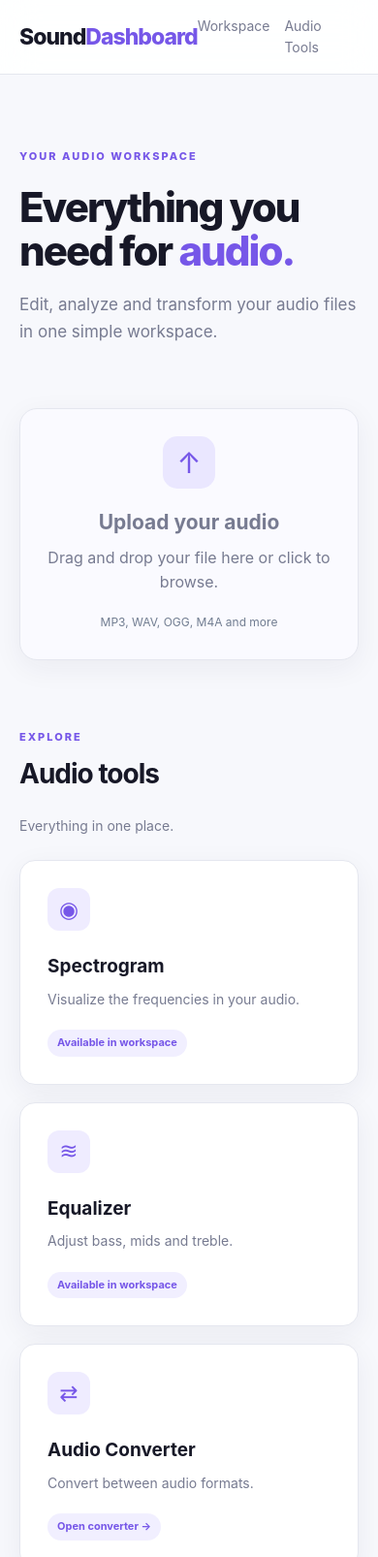
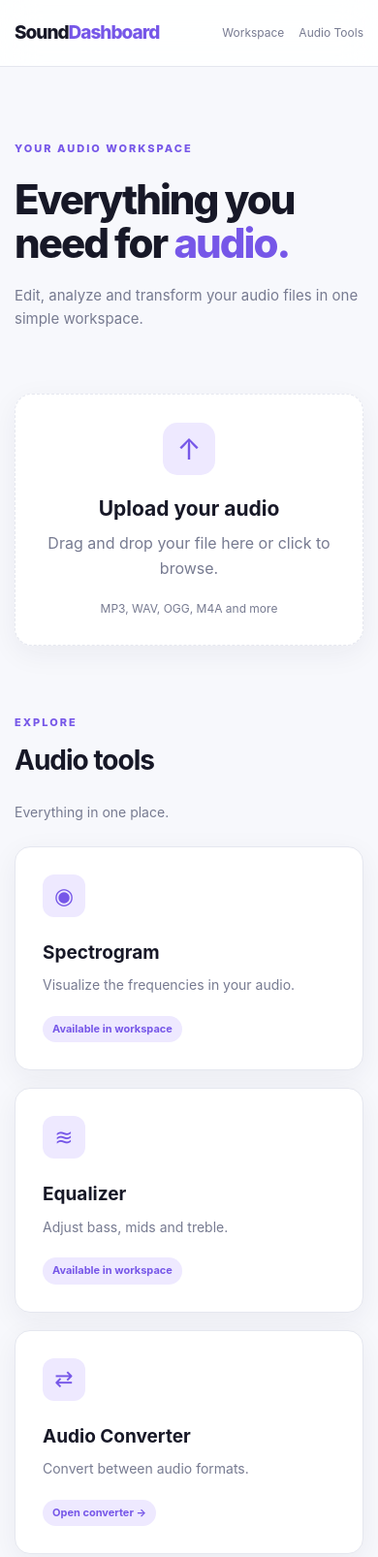
Before and after one commit to marination-eng/sound-dashboard, a plain HTML site: page index.html in a window 390 px wide. Shown: the top 1606 px of the page at 97% size. Drawn offline with Linux system fonts and the light colour scheme.

Commit message:
Refactor and complete styles for sound dashboard

```diff
--- a/css/styles.css
+++ b/css/styles.css
@@ -1,13 +1,16 @@
 
-/* =================================
-   SOUND DASHBOARD - MAIN STYLES
-================================= */
+/* =========================================
+   SOUND DASHBOARD - COMPLETE STYLESHEET
+========================================= */
+
 :root {
     color-scheme: light;
 
     --bg: #f7f8fc;
     --surface: #ffffff;
     --surface-2: #f1f2f8;
+    --surface-hover: #eeeaff;
+
     --border: #e5e7ef;
 
     --text: #171827;
@@ -22,6 +25,8 @@
     --shadow: 0 8px 30px rgba(35, 30, 70, 0.06);
 }
 
+/* RESET */
+
 * {
     margin: 0;
     padding: 0;
@@ -30,10 +35,11 @@
 
 html {
     scroll-behavior: smooth;
+    scroll-padding-top: 100px;
 }
 
 body {
-    background: var(--background);
+    background: var(--bg);
     color: var(--text);
     font-family: Inter, -apple-system, BlinkMacSystemFont,
         "Segoe UI", sans-serif;
@@ -51,6 +57,10 @@ select {
     font: inherit;
 }
 
+button {
+    cursor: pointer;
+}
+
 .container {
     width: min(1100px, calc(100% - 40px));
     margin: 0 auto;
@@ -61,9 +71,10 @@ select {
 .header {
     position: sticky;
     top: 0;
-    z-index: 10;
-    background: rgba(9, 11, 16, 0.88);
+    z-index: 100;
+    background: rgba(255, 255, 255, 0.88);
     backdrop-filter: blur(18px);
+    -webkit-backdrop-filter: blur(18px);
     border-bottom: 1px solid var(--border);
 }
 
@@ -72,12 +83,14 @@ select {
     display: flex;
     align-items: center;
     justify-content: space-between;
+    gap: 20px;
 }
 
 .logo {
     font-size: 23px;
     font-weight: 800;
     letter-spacing: -1px;
+    white-space: nowrap;
 }
 
 .logo span {
@@ -86,17 +99,18 @@ select {
 
 nav {
     display: flex;
+    align-items: center;
     gap: 32px;
 }
 
 nav a {
     color: var(--muted);
     font-size: 14px;
-    transition: color 0.2s;
+    transition: color 0.2s ease;
 }
 
 nav a:hover {
-    color: var(--text);
+    color: var(--accent);
 }
 
 /* HERO */
@@ -107,7 +121,7 @@ nav a:hover {
 }
 
 .eyebrow {
-    color: var(--accent-light);
+    color: var(--accent);
     font-size: 11px;
     font-weight: 800;
     letter-spacing: 2px;
@@ -146,16 +160,17 @@ nav a:hover {
     min-height: 260px;
     padding: 35px;
     background: var(--surface);
-    border: 1px dashed #414a60;
+    border: 1px dashed var(--border);
     border-radius: 18px;
     text-align: center;
     cursor: pointer;
     transition: 0.2s ease;
+    box-shadow: var(--shadow);
 }
 
 .upload-box:hover {
     border-color: var(--accent);
-    background: var(--surface-hover);
+    background: var(--accent-light);
 }
 
 .upload-icon {
@@ -163,8 +178,8 @@ nav a:hover {
     height: 54px;
     display: grid;
     place-items: center;
-    background: rgba(139, 124, 255, 0.15);
-    color: var(--accent-light);
+    background: var(--accent-light);
+    color: var(--accent);
     border-radius: 15px;
     font-size: 30px;
     margin-bottom: 18px;
@@ -172,6 +187,7 @@ nav a:hover {
 
 .upload-box h2 {
     font-size: 21px;
+    color: var(--text);
 }
 
 .upload-box p {
@@ -180,9 +196,14 @@ nav a:hover {
 }
 
 .upload-formats {
-    color: #717d91;
+    color: var(--muted);
     font-size: 12px;
     margin-top: 18px;
+}
+
+.upload-box.dragging {
+    border-color: var(--accent);
+    background: var(--accent-light);
 }
 
 /* SECTION HEADINGS */
@@ -199,6 +220,7 @@ nav a:hover {
     font-size: 28px;
     margin-top: 5px;
     letter-spacing: -1px;
+    color: var(--text);
 }
 
 .section-heading p {
@@ -217,6 +239,7 @@ nav a:hover {
     background: var(--surface);
     border: 1px solid var(--border);
     border-radius: 18px;
+    box-shadow: var(--shadow);
 }
 
 #waveform {
@@ -224,6 +247,8 @@ nav a:hover {
     width: 100%;
     height: 120px;
 }
+
+/* TIMELINE */
 
 .timeline {
     display: flex;
@@ -241,7 +266,10 @@ input[type="range"] {
 
 #timeline {
     flex: 1;
+    min-width: 0;
 }
+
+/* PLAYER CONTROLS */
 
 .player-controls {
     display: flex;
@@ -265,7 +293,7 @@ input[type="range"] {
 
 select {
     padding: 8px 12px;
-    background: var(--background);
+    background: var(--surface-2);
     color: var(--text);
     border: 1px solid var(--border);
     border-radius: 8px;
@@ -280,134 +308,32 @@ select {
     border: none;
     cursor: pointer;
     font-weight: 700;
-    transition: 0.2s;
+    transition: 0.2s ease;
 }
 
 .primary-button {
     background: var(--accent);
-    color: white;
+    color: #ffffff;
 }
 
 .primary-button:hover {
-    background: #7565ec;
+    background: var(--accent-hover);
 }
 
 .secondary-button {
-    background: var(--surface-hover);
+    background: var(--surface-2);
     color: var(--text);
     border: 1px solid var(--border);
 }
 
 .secondary-button:hover {
     border-color: var(--accent);
+    background: var(--accent-light);
 }
 
-/* AUDIO TOOLS */
-
-.tools-section {
-    padding-bottom: 100px;
-}
-
-.tools-grid {
-    display: grid;
-    grid-template-columns: repeat(2, minmax(0, 1fr));
-    gap: 18px;
-}
-
-.tool-card {
-    padding: 28px;
-    background: var(--surface);
-    border: 1px solid var(--border);
-    border-radius: 16px;
-    transition: 0.2s ease;
-}
-
-.tool-card:hover {
-    transform: translateY(-3px);
-    border-color: #5b518e;
-    background: var(--surface-hover);
-}
-
-.tool-icon {
-    width: 44px;
-    height: 44px;
-    display: grid;
-    place-items: center;
-    background: rgba(139, 124, 255, 0.14);
-    color: var(--accent-light);
-    border-radius: 12px;
-    font-size: 23px;
-    margin-bottom: 22px;
-}
-
-.tool-card h3 {
-    font-size: 19px;
-    margin-bottom: 7px;
-}
-
-.tool-card p {
-    color: var(--muted);
-    font-size: 14px;
-}
-
-.tool-status {
-    display: inline-block;
-    margin-top: 20px;
-    padding: 5px 10px;
-    background: rgba(139, 124, 255, 0.12);
-    color: var(--accent-light);
-    border-radius: 20px;
-    font-size: 11px;
-    font-weight: 700;
-}
-
-/* FOOTER */
-
-.footer {
-    border-top: 1px solid var(--border);
-    padding: 25px 0;
-    color: var(--muted);
-    font-size: 12px;
-}
-
-.footer .container {
-    display: flex;
-    justify-content: space-between;
-    gap: 15px;
-}
-
-/* RESPONSIVE DESIGN */
-
-@media (max-width: 650px) {
-    .hero {
-        padding-top: 70px;
-    }
-
-    .hero h1 {
-        letter-spacing: -2px;
-    }
-
-    .tools-grid {
-        grid-template-columns: 1fr;
-    }
-
-    .section-heading {
-        align-items: start;
-        flex-direction: column;
-    }
-
-    nav {
-        gap: 15px;
-    }
-
-    .player-controls {
-        align-items: start;
-        flex-direction: column;
-    }
-
-    .upload-box {
-        padding: 25px 15px;
-    }
+button:disabled {
+    opacity: 0.5;
+    cursor: not-allowed;
 }
 
 /* AUDIO EDITOR */
@@ -423,6 +349,7 @@ select {
     border-radius: 18px;
     padding: 25px;
     overflow: hidden;
+    box-shadow: var(--shadow);
 }
 
 .editor-description {
@@ -449,9 +376,11 @@ select {
     font-size: 11px;
 }
 
+/* EQUALIZER */
+
 .equalizer-grid {
     display: grid;
-    grid-template-columns: repeat(3, 1fr);
+    grid-template-columns: repeat(3, minmax(0, 1fr));
     gap: 25px;
 }
 
@@ -460,17 +389,18 @@ select {
     flex-direction: column;
     gap: 12px;
     padding: 20px;
-    background: var(--background);
+    background: var(--surface-2);
     border: 1px solid var(--border);
     border-radius: 12px;
 }
 
 .eq-control span {
     font-weight: 700;
+    color: var(--text);
 }
 
 .eq-control strong {
-    color: var(--accent-light);
+    color: var(--accent);
     font-size: 23px;
 }
 
@@ -483,127 +413,32 @@ select {
     color: var(--muted);
 }
 
-.upload-box.dragging {
-    border-color: var(--accent);
-    background: var(--surface-hover);
+/* AUDIO TOOLS */
+
+.tools-section {
+    padding-bottom: 100px;
 }
 
-[hidden] {
-    display: none !important;
+.tools-grid {
+    display: grid;
+    grid-template-columns: repeat(2, minmax(0, 1fr));
+    gap: 18px;
 }
 
-@media (max-width: 650px) {
-    .equalizer-grid {
-        grid-template-columns: 1fr;
-    }
-
-    .editor-card {
-        padding: 16px;
-    }
-}
-/* =========================
-   LIGHT MODE
-========================= */
-
-html,
-body {
-    background: var(--bg);
-    color: var(--text);
-}
-
-body {
-    color-scheme: light;
-}
-
-header,
-nav,
-footer {
-    color: var(--text);
-}
-
-.card,
-.editor-card,
-.workspace,
-.tool-card,
-.upload-box {
+.tool-card {
+    display: block;
+    padding: 28px;
     background: var(--surface);
     border: 1px solid var(--border);
+    border-radius: 16px;
+    transition: 0.2s ease;
     box-shadow: var(--shadow);
 }
 
-input,
-select,
-textarea,
-button:not(.primary-button) {
-    background: var(--surface-2);
-    color: var(--text);
-    border-color: var(--border);
-}
-
-input[type="range"] {
-    accent-color: var(--accent);
-}
-
-button,
-a {
-    transition: background 0.2s ease, color 0.2s ease;
-}
-
-button:hover {
-    filter: brightness(0.97);
-}
-
-.upload-box {
-    background: #fafaff;
-}
-
-.upload-box.dragging {
-    background: var(--accent-light);
+.tool-card:hover {
+    transform: translateY(-3px);
     border-color: var(--accent);
-}
-
-.editor-description,
-p,
-label,
-.caption {
-    color: var(--muted);
-}
-
-#spectrogram,
-#waveform {
-    border-radius: 12px;
-}
-
-::selection {
-    background: var(--accent-light);
-    color: var(--accent);
-}
-<CodeBlock language="css" editable>
-/* =========================
-   AUDIO CONVERTER
-========================= */
-
-
-:root {
---background: var(--bg);
---surface-hover: var(--surface-2);
-}
-
-.header {
-background: rgba(255, 255, 255, 0.88);
-}
-
-.eyebrow {
-color: var(--accent);
-}
-
-.tool-icon,
-.upload-icon {
-color: var(--accent);
-}
-
-.tool-status {
-color: var(--accent);
+    background: var(--surface-hover);
 }
 
 .tool-card-link {
@@ -611,9 +446,41 @@ display: block;
     color: inherit;
 }
 
-.tool-card-link:hover {
-border-color: var(--accent);
+.tool-icon {
+    width: 44px;
+    height: 44px;
+    display: grid;
+    place-items: center;
+    background: var(--accent-light);
+    color: var(--accent);
+    border-radius: 12px;
+    font-size: 23px;
+    margin-bottom: 22px;
 }
+
+.tool-card h3 {
+    font-size: 19px;
+    margin-bottom: 7px;
+    color: var(--text);
+}
+
+.tool-card p {
+    color: var(--muted);
+    font-size: 14px;
+}
+
+.tool-status {
+    display: inline-block;
+    margin-top: 20px;
+    padding: 5px 10px;
+    background: var(--accent-light);
+    color: var(--accent);
+    border-radius: 20px;
+    font-size: 11px;
+    font-weight: 700;
+}
+
+/* AUDIO CONVERTER */
 
 .converter-section {
     padding-bottom: 90px;
@@ -628,6 +495,8 @@ border-radius: 18px;
     box-shadow: var(--shadow);
 }
 
+/* CONVERTER UPLOAD */
+
 .converter-upload {
     min-height: 190px;
     padding: 25px;
@@ -641,6 +510,7 @@ border: 1px dashed var(--accent);
     border-radius: 14px;
     cursor: pointer;
     text-align: center;
+    transition: 0.2s ease;
 }
 
 .converter-upload:hover {
@@ -664,9 +534,11 @@ font-size: 13px;
     overflow-wrap: anywhere;
 }
 
+/* CONVERTER SETTINGS */
+
 .converter-settings {
     display: grid;
-grid-template-columns: repeat(2, 1fr);
+    grid-template-columns: repeat(2, minmax(0, 1fr));
     gap: 20px;
     margin: 25px 0;
 }
@@ -675,6 +547,7 @@ margin: 25px 0;
     display: flex;
     flex-direction: column;
     gap: 9px;
+    color: var(--text);
     font-size: 13px;
     font-weight: 600;
 }
@@ -688,6 +561,8 @@ border: 1px solid var(--border);
     border-radius: 9px;
 }
 
+/* CONVERT BUTTON */
+
 #convertButton {
     width: 100%;
     padding: 14px;
@@ -697,6 +572,8 @@ padding: 14px;
     opacity: 0.5;
     cursor: not-allowed;
 }
+
+/* CONVERTER PROGRESS */
 
 .converter-progress {
     margin-top: 25px;
@@ -717,6 +594,8 @@ height: 9px;
     accent-color: var(--accent);
 }
 
+/* DOWNLOAD */
+
 .download-button {
     display: block;
     margin-top: 22px;
@@ -726,13 +605,103 @@ background: var(--accent-light);
     color: var(--accent);
     border-radius: 10px;
     font-weight: 700;
+    transition: 0.2s ease;
 }
 
 .download-button:hover {
     background: #e2d9ff;
 }
 
+/* FOOTER */
+
+.footer {
+    border-top: 1px solid var(--border);
+    padding: 25px 0;
+    color: var(--muted);
+    font-size: 12px;
+}
+
+.footer .container {
+    display: flex;
+    justify-content: space-between;
+    gap: 15px;
+}
+
+/* SELECTION */
+
+::selection {
+    background: var(--accent-light);
+    color: var(--accent);
+}
+
+/* HIDDEN ELEMENTS */
+
+[hidden] {
+    display: none !important;
+}
+
+/* RESPONSIVE DESIGN */
+
 @media (max-width: 650px) {
+
+    .container {
+        width: min(100% - 30px, 1100px);
+    }
+
+    .header-content {
+        min-height: 68px;
+    }
+
+    .logo {
+        font-size: 19px;
+    }
+
+    nav {
+        gap: 15px;
+    }
+
+    nav a {
+        font-size: 12px;
+    }
+
+    .hero {
+        padding-top: 70px;
+    }
+
+    .hero h1 {
+        letter-spacing: -2px;
+    }
+
+    .hero p {
+        font-size: 15px;
+    }
+
+    .tools-grid {
+        grid-template-columns: 1fr;
+    }
+
+    .section-heading {
+        align-items: start;
+        flex-direction: column;
+    }
+
+    .player-controls {
+        align-items: start;
+        flex-direction: column;
+    }
+
+    .upload-box {
+        padding: 25px 15px;
+    }
+
+    .equalizer-grid {
+        grid-template-columns: 1fr;
+    }
+
+    .editor-card {
+        padding: 16px;
+    }
+
     .converter-card {
         padding: 18px;
     }
@@ -740,5 +709,14 @@ padding: 18px;
     .converter-settings {
         grid-template-columns: 1fr;
     }
+
+    .player-card {
+        padding: 16px;
     }
-</CodeBlock>
+
+    .footer .container {
+        flex-direction: column;
+        align-items: center;
+        text-align: center;
+    }
+}
```
Lines whose indentation alone changed are shown as unchanged.
